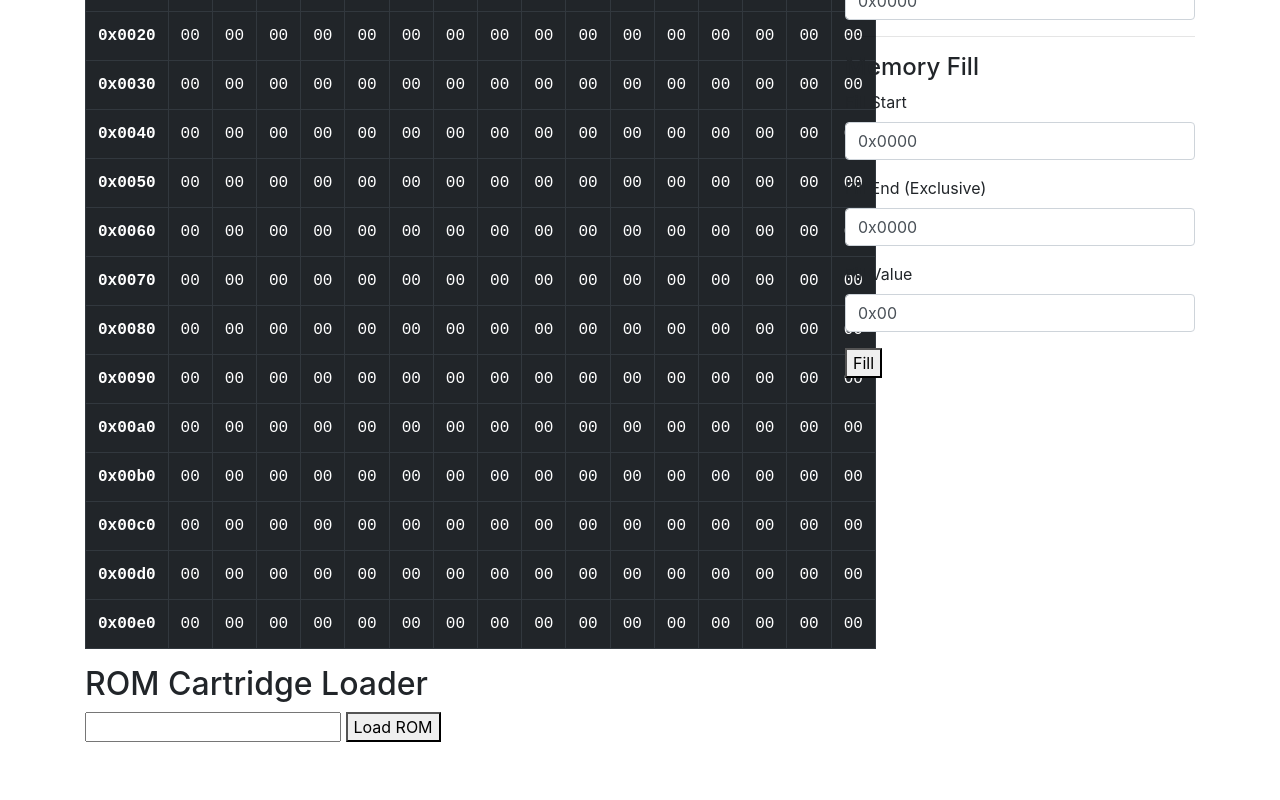
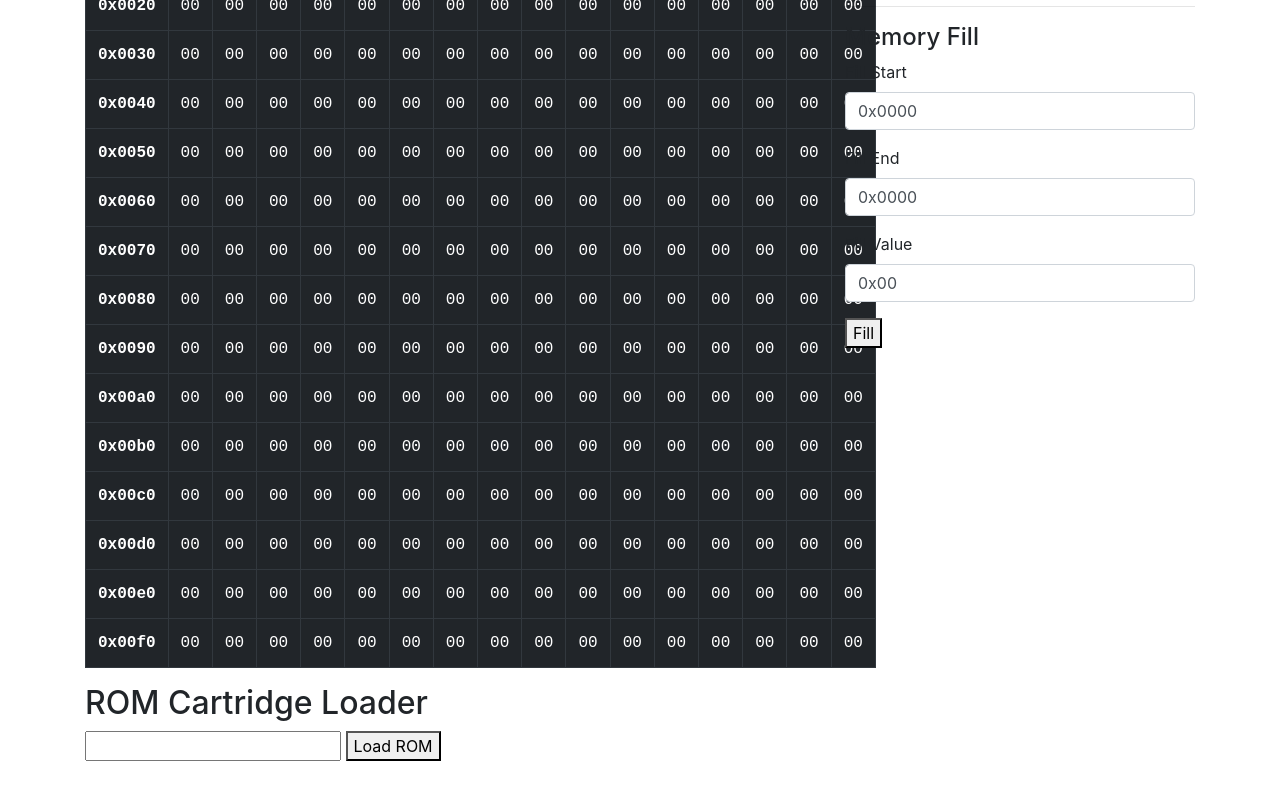
Before and after one commit to tdondich/triforce, a Vue app: page / in a window 1280 px wide. Shown: the part 354-1154 px from the top of the page. Built offline with nearby package versions, Linux system fonts and the light colour scheme.

Commit message:
Fix up memory debug viewer.

```diff
--- a/src/App.vue
+++ b/src/App.vue
@@ -4,7 +4,7 @@
     <h1>NES Emulator in Vue.js</h1>
     <cpu-2a03 ref="cpu" />
     <!-- Bring in our memory component -->
-    <memory size="0xffff" ref="memory" />
+    <memory size="65536" ref="memory" />
     <!-- Bring in our rom loader -->
     <rom-loader  ref="loader" />
 
--- a/src/components/cpu-2a03.vue
+++ b/src/components/cpu-2a03.vue
@@ -2,7 +2,6 @@
 <div class="row">
     <div class="col-sm-12">
         <h2>RP2A03 CPU</h2>
-        <button @click="reset">Power Reset</button>
     </div>
     <div class="col-sm-6">
     <h4>Registers</h4>
@@ -59,7 +58,11 @@ export default {
             // bitwise operation checks
             // See: http://wiki.nesdev.com/w/index.php/Status_flags
             // See: http://wiki.nesdev.com/w/index.php/CPU_status_flag_behavior
-            p: 0
+            p: 0,
+
+            // How the CPU should operate
+            // Stepping means that the CPU should step through each operation instead of continuous run
+            step: true,
         }
     },
     computed: {
@@ -90,7 +93,13 @@ export default {
         // See: http://wiki.nesdev.com/w/index.php/CPU_power_up_state#After_reset
         reset() {
             // Do not touch the A,X,Y registers
-            this.s = this.s - 3;
+            this.s = 0xfd;
+            this.p = 0x34;
+            this.a = this.x = this.y = 0;
+        },
+        // Reset address value is located at 0xfffc and 0xfffd (reversed)
+        getResetVector() {
+
         }
     },
     // This is the initial power on state
--- a/src/components/memory.vue
+++ b/src/components/memory.vue
@@ -35,7 +35,7 @@
                 <input class="form-control" v-model="inspectFillStart">
             </div>
             <div class="form-group">
-                <label>Fill End (Exclusive)</label>
+                <label>Fill End</label>
                 <input v-model="inspectFillEnd" class="form-control">
             </div>
             <div class="form-group">
@@ -87,10 +87,17 @@ export default {
             if(lower <= 16) {
                return 0;
             }
-            return Math.floor(lower / 16) * 16;
+            let val = Math.floor(lower / 16);
+            let value = val * 16;
+            if(value >= 65280) {
+                // This is to ensure we always stick to a lower page;
+                value = 65280;
+            }
+            return value;
         },
         inspectMemorySlice() {
-            return this.memory.slice(this.inspectStartCalculated, this.inspectStartCalculated + 0xf0);
+            let slice = this.memory.slice(this.inspectStartCalculated, this.inspectStartCalculated + 256);
+            return slice;
         }
 
     },
@@ -100,10 +107,18 @@ export default {
         },
         // Fill a memory range with a specific value
         fill(value = 0x00, start = 0, end = this.memory.length) {
-            this.memory.fill(value, start, end);
+            this.memory.fill(value, start, end + 1);
         },
         set(address, value) {
             this.memory[address] = value;
+        },
+        get(address) {
+            return this.memory[address];
+        },
+        getAddressValue(address) {
+            // Will fetch an address value from address and address + 1, but flip it so you get the true 2 byte address location
+            return 0;
+
         },
         inspectFill() {
             this.inspectFillError = this.inspectFillSuccess = false;
--- a/src/components/rom-loader.vue
+++ b/src/components/rom-loader.vue
@@ -144,6 +144,8 @@ export default {
                 // Now assign to our data
                 this.data = new Uint8Array(response.data);
                 this.transfer();
+                // Tell the cpu to reset and execute
+                this.$parent.$refs.cpu.reset();
                 this.loadSuccess = "Loaded " + this.romName + " ROM";
             })
             .catch((error) => {
```
